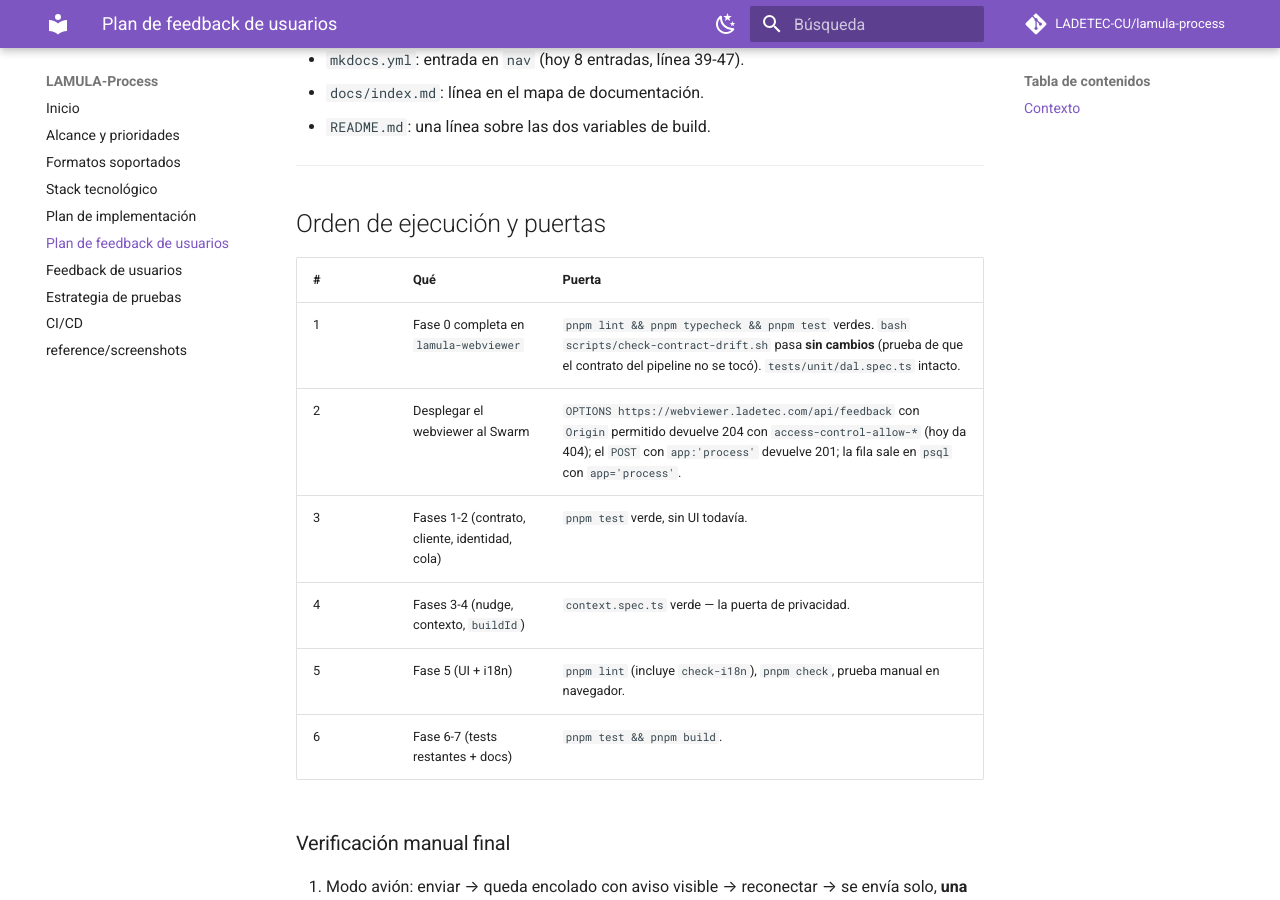
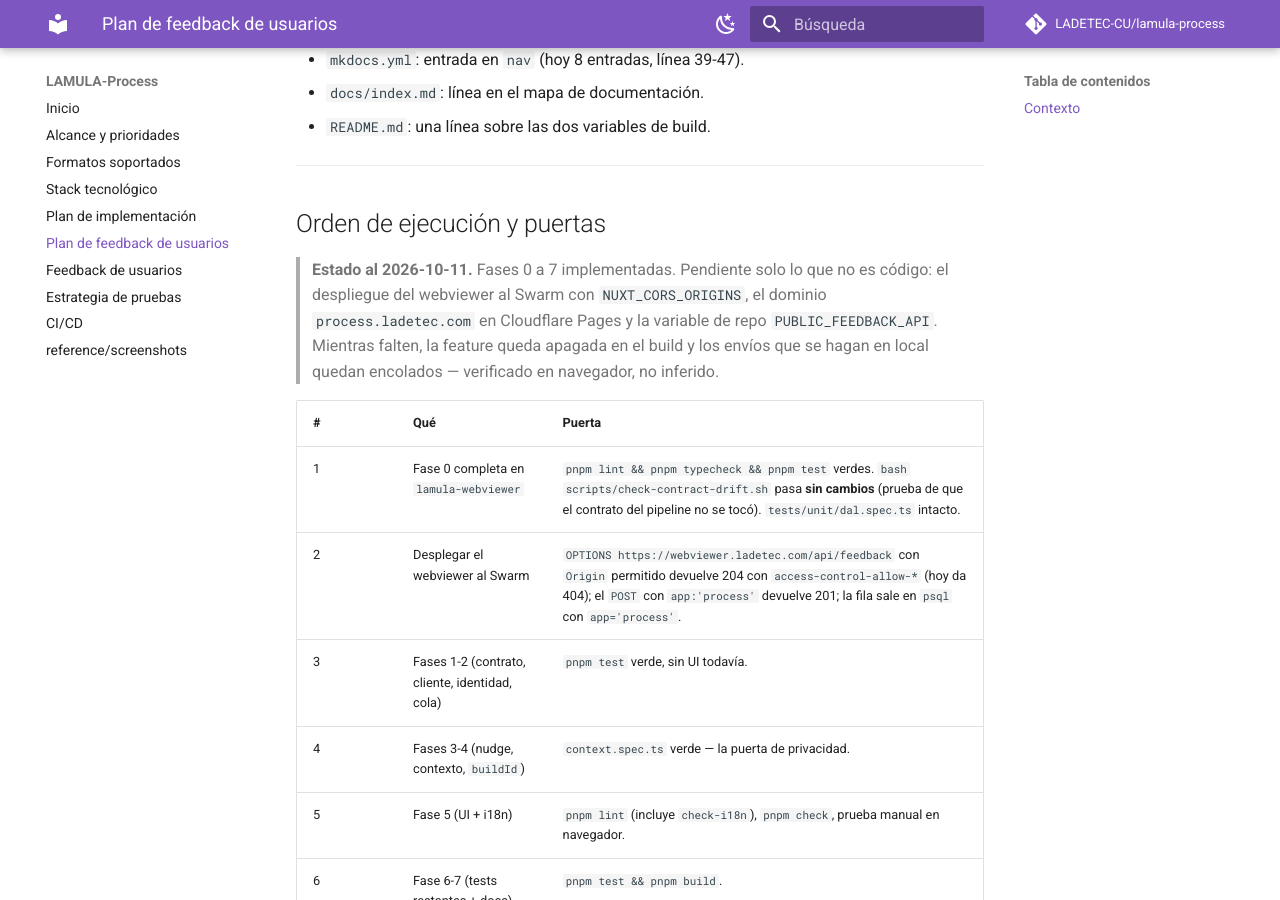
Before and after one commit to vladimir1284/lamula-process, an MkDocs documentation site: the page built from docs/plan-feedback.md, in a window 1280 px wide and 900 px high, scrolled down 11839 px. Built offline with MkDocs 1.6.1 and Material for MkDocs 9.7.7, drawn with Linux system fonts in a browser that asks for light colours; comment, search, counter and statistics services are not loaded.

```diff
--- a/docs/plan-feedback.md
+++ b/docs/plan-feedback.md
@@ -432,6 +432,12 @@ justo lo que este plan hace. No hay Playwright en este repo; no se añade.
 
 ## Orden de ejecución y puertas
 
+> **Estado al 2026-10-11.** Fases 0 a 7 implementadas. Pendiente solo lo que no es código: el
+> despliegue del webviewer al Swarm con `NUXT_CORS_ORIGINS`, el dominio `process.ladetec.com` en
+> Cloudflare Pages y la variable de repo `PUBLIC_FEEDBACK_API`. Mientras falten, la feature queda
+> apagada en el build y los envíos que se hagan en local quedan encolados — verificado en
+> navegador, no inferido.
+
 | #   | Qué                                            | Puerta                                                                                                                                                                                                                      |
 | --- | ---------------------------------------------- | --------------------------------------------------------------------------------------------------------------------------------------------------------------------------------------------------------------------------- |
 | 1   | Fase 0 completa en `lamula-webviewer`          | `pnpm lint && pnpm typecheck && pnpm test` verdes. `bash scripts/check-contract-drift.sh` pasa **sin cambios** (prueba de que el contrato del pipeline no se tocó). `tests/unit/dal.spec.ts` intacto.                       |
```
Also changed, not shown: 1 other file.
